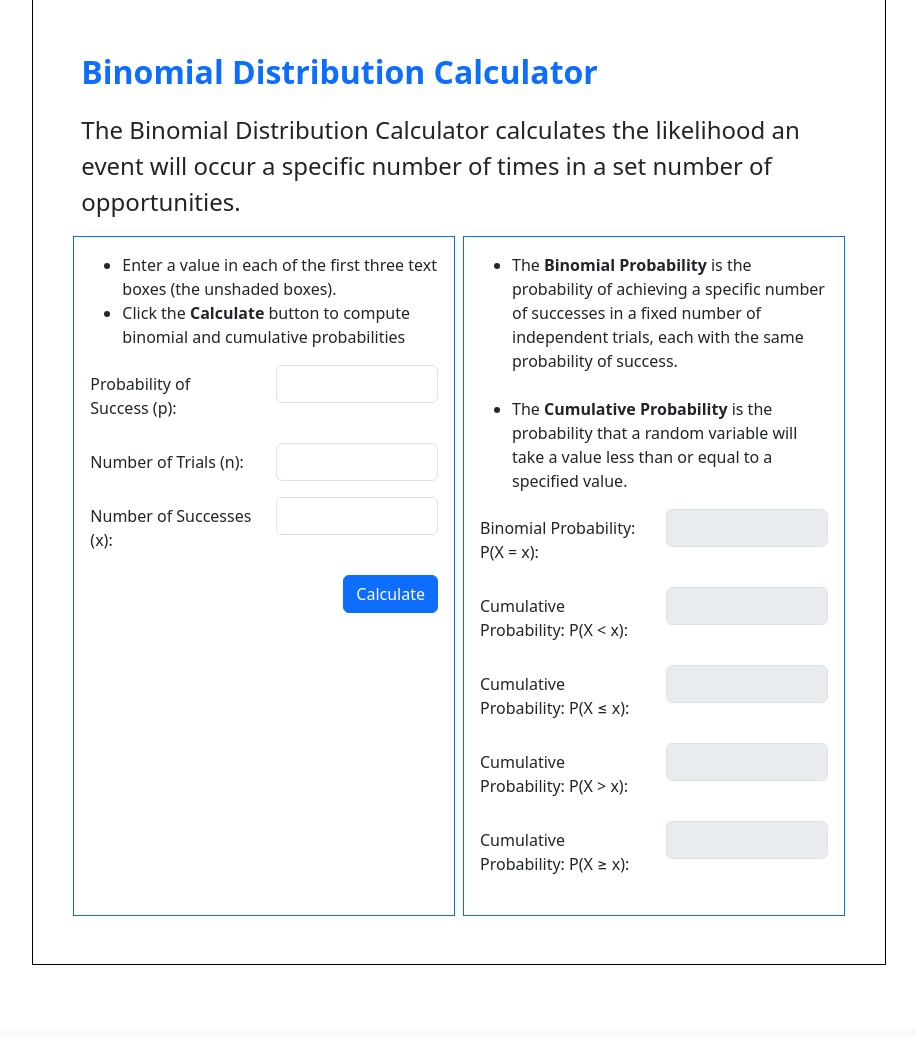
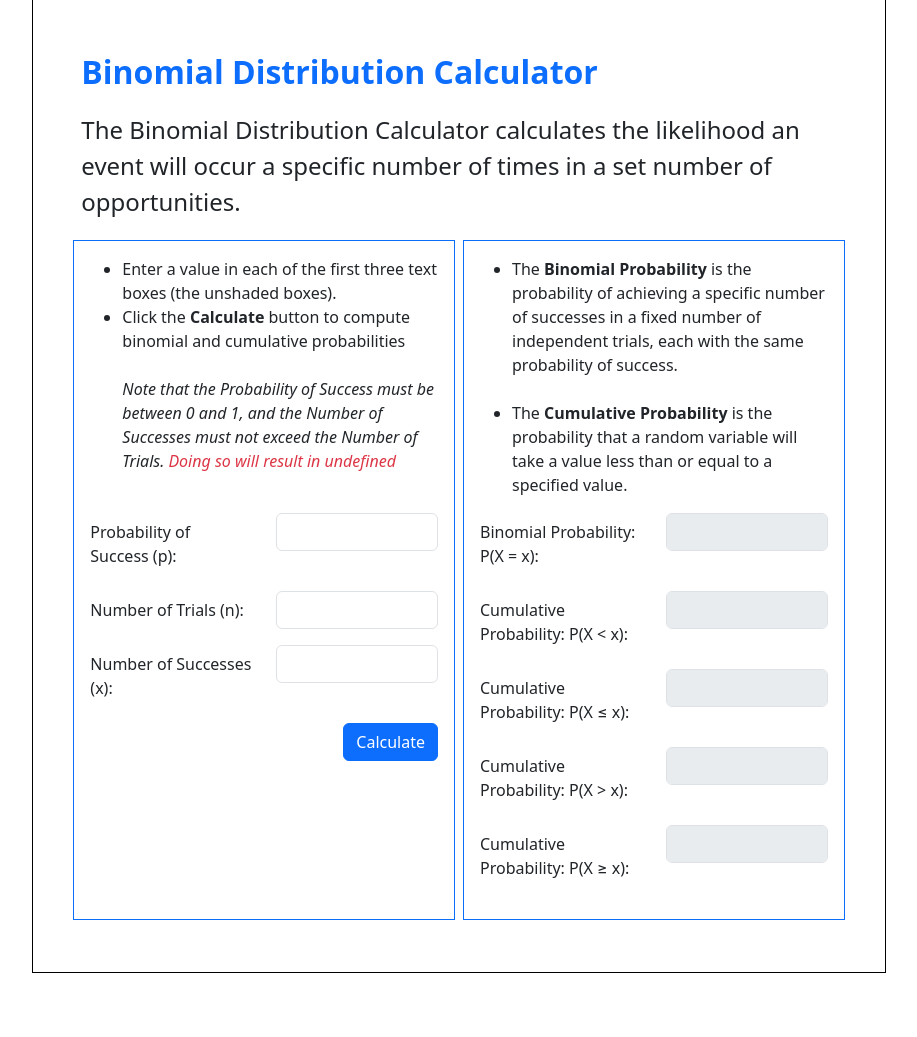
Before and after one commit to Shibarashii/binomial-distribution-calculator, a Django app: page / in a window 1280 px wide. Shown: the part 97-1134 px from the top of the page, without its empty margins (197-1114 px from the left). Before the commit the page ends 1062 px from the top, so only its background shows below. Run offline with Django 5.2, Linux system fonts and the light colour scheme; some libraries are stand-ins or nearby versions.

Commit message:
Add files via upload

```diff
--- a/binomial_distribution_calculator/calculator/templates/calculator/index.html
+++ b/binomial_distribution_calculator/calculator/templates/calculator/index.html
@@ -11,16 +11,18 @@
         specific number of times in
         a set number of opportunities.
     </p>
+
 </div>
 
 <!-- Input -->
 <div class='row'>
-    <div class='col border border-primary p-3 mx-1'>
+    <div class='col-xl border border-primary p-3 m-1'>
         <ul>
             <li> Enter a value in each of the first three text boxes (the unshaded boxes). </li>
             <li> Click the <strong> Calculate </strong> button to compute binomial and cumulative probabilities
-            </li>
-        </ul>
+            </li> <br>
+             <i>Note that the Probability of Success must be between 0 and 1, and the Number of Successes must not exceed the Number of Trials. <span class='text-danger'>Doing so will result in undefined </span> </i>
+        </ul> <br>
 
         <form id="binomial-form">
             <div class="row mb-3">
@@ -51,7 +53,7 @@
     </div>
 
     <!-- Output -->
-    <div class='col border border-primary p-3 mx-1'>
+    <div class='col-xl border border-primary p-3 m-1'>
         <ul>
             <li> The <strong> Binomial Probability </strong>is the probability of achieving a specific number of
                 successes in a
```
